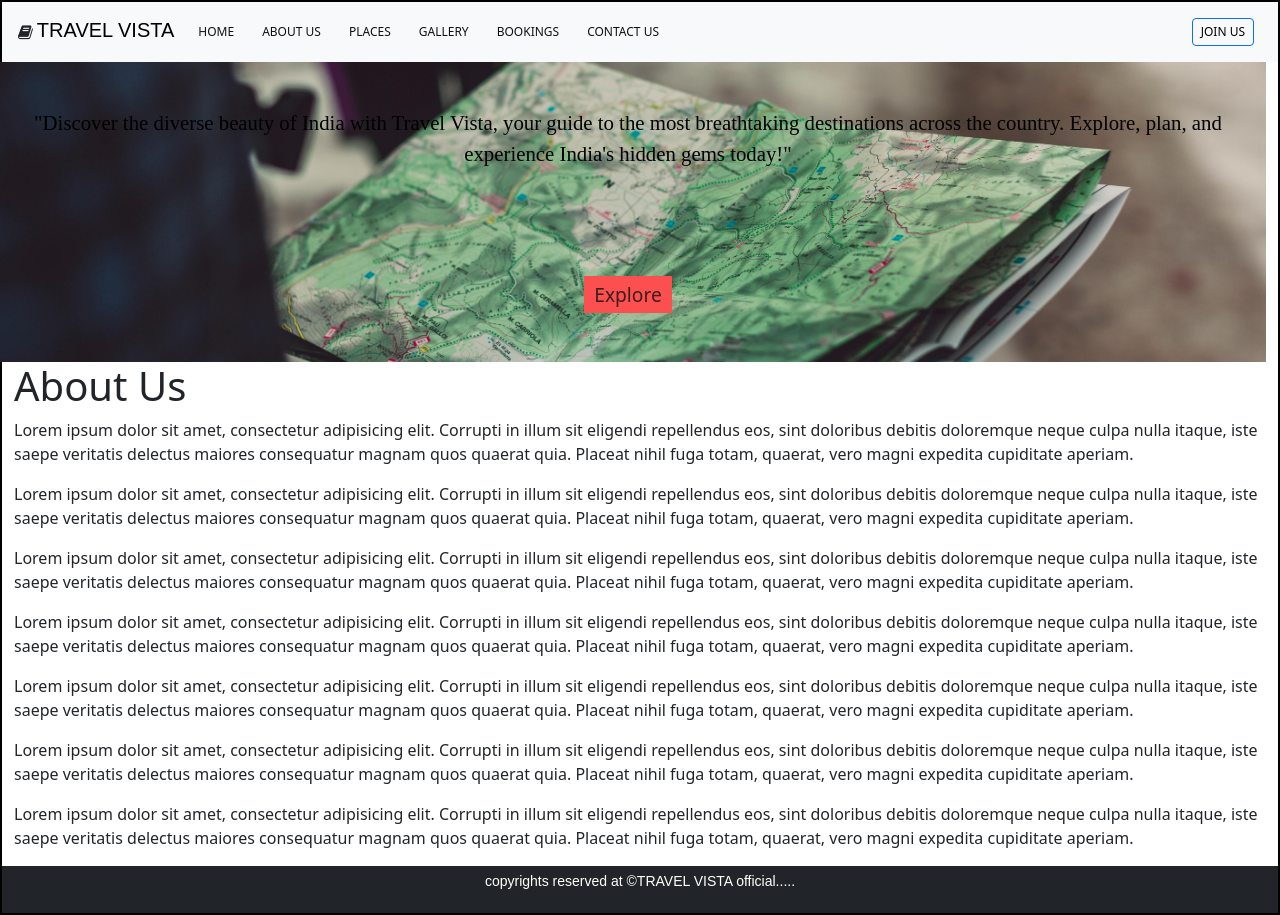
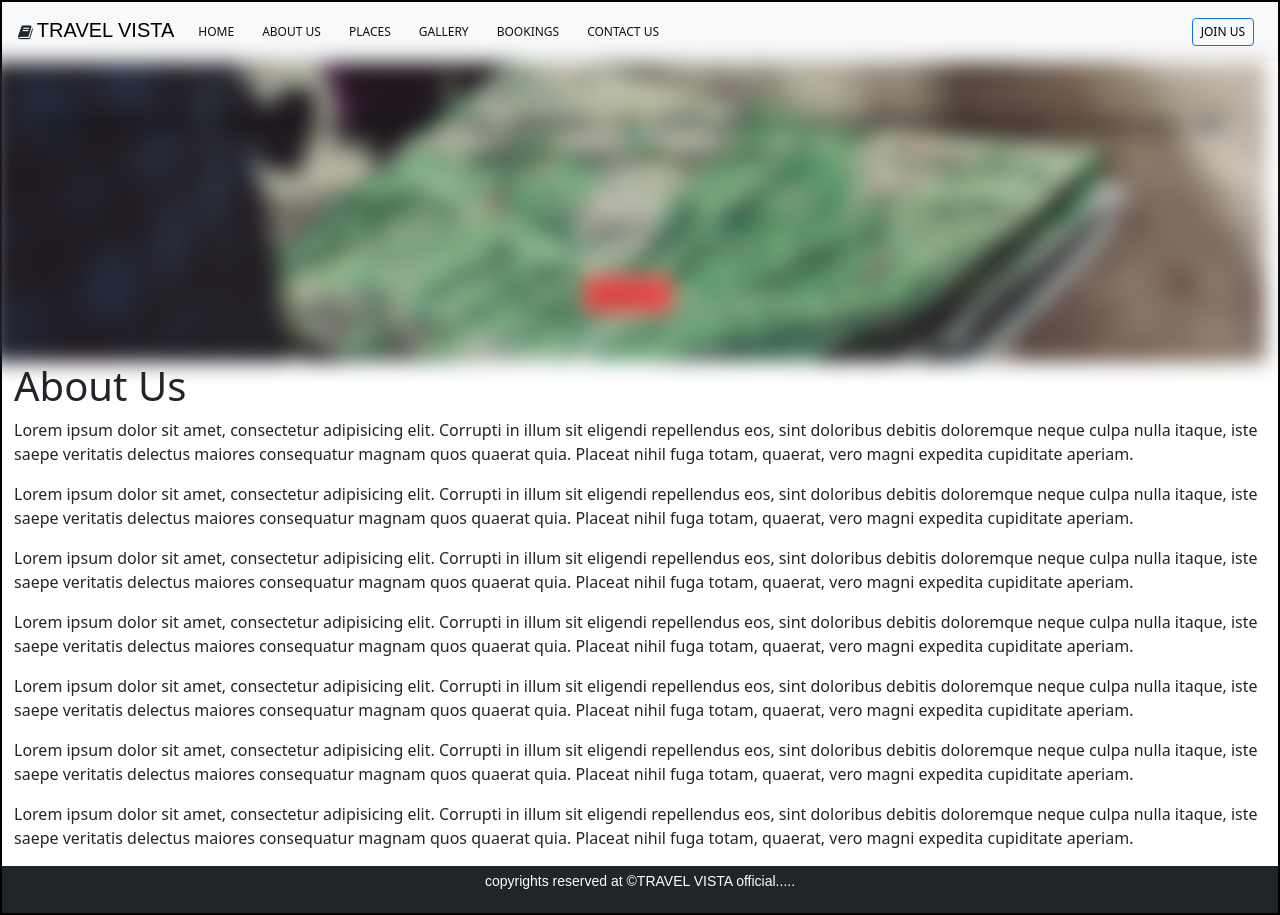
Before and after one commit to webdevavi96/myproject, a Django app: page /about/ in a window 1280 px wide. Run offline with Django 5.2, Linux system fonts and the light colour scheme; some web fonts are replaced.

Commit message:
update style.css

```diff
--- a/General/static/css/style.css
+++ b/General/static/css/style.css
@@ -108,7 +108,7 @@ section{
     display: flex;
     align-items: center;
     justify-content: center;
-    backdrop-filter: blur(10px);
+   filter: blur(10px);
 }
 
 .landing>p{
```
